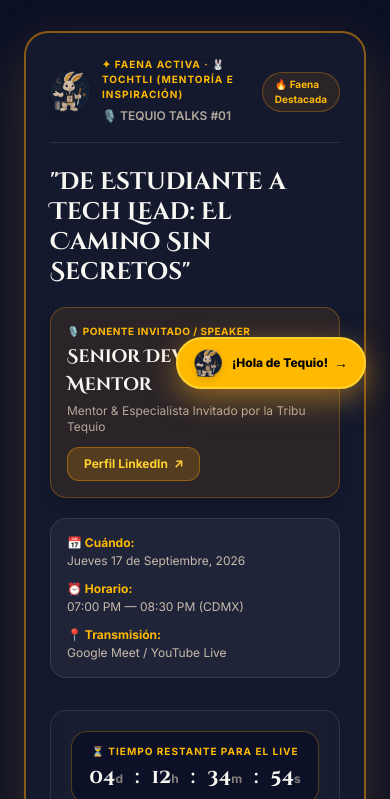
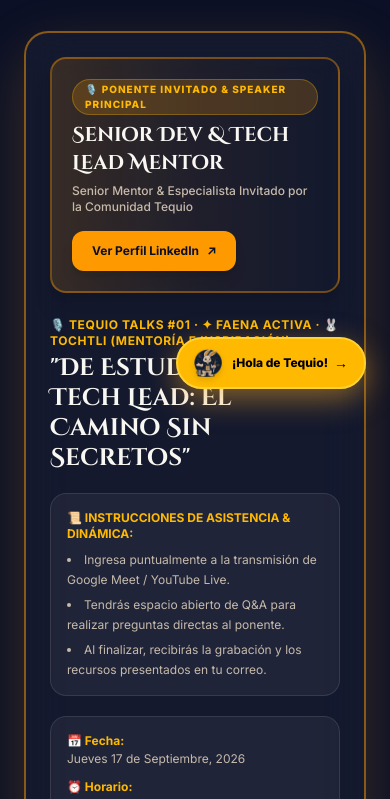
Before and after one commit to Tequio-team/TequioLandingPage, a Next.js app: page /eventos in a window 390 px wide. Shown: the part 431-1230 px from the top of the page. Built offline with nearby package versions, Linux system fonts and the light colour scheme; no server answers; the database is empty.

Commit message:
Prioritize Speaker profile and session instructions at the top of active talk card across desktop and mobile

```diff
--- a/app/eventos/page.tsx
+++ b/app/eventos/page.tsx
@@ -442,62 +442,25 @@ export default function EventosPage() {
                 className="relative p-6 md:p-10 rounded-3xl border-2 border-amber-500/50 bg-white/[0.04] backdrop-blur-xl shadow-2xl overflow-hidden space-y-6"
                 style={{ boxShadow: "0 20px 60px rgba(245, 166, 35, 0.2)" }}
               >
-                {/* HEADER CON BADGES & GUARDIÁN EN CHICO PARA MOBILE */}
-                <div className="flex items-center justify-between gap-4 border-b border-white/10 pb-4">
-                  <div className="flex items-center gap-3">
-                    {/* GUARDIÁN EN CHICO Y OPTIMIZADO (EVITA SOBRESATURACIÓN EN MOBILE) */}
-                    <div className="relative w-10 h-12 md:w-14 md:h-16 flex-shrink-0">
-                      <Image
-                        src={activeTalk.guardianSrc}
-                        alt="Guardián Tequio"
-                        fill
-                        className="object-contain drop-shadow-md"
-                        priority
-                      />
-                    </div>
-
-                    <div>
-                      <span className="font-inter text-[10px] md:text-xs uppercase tracking-widest font-bold text-amber-400 block">
-                        {activeTalk.tagHeader}
+                {/* 1. MÁXIMA PRIORIDAD: SHOWCASE DE CABECERA CON EL PONENTE & SU PERFIL */}
+                <div className="p-5 md:p-6 rounded-2xl bg-gradient-to-r from-amber-500/15 via-amber-500/5 to-transparent border-2 border-amber-500/40 flex flex-col md:flex-row md:items-center justify-between gap-4 shadow-xl">
+                  <div className="space-y-1.5">
+                    <div className="flex items-center gap-2">
+                      <span className="font-inter text-[10px] md:text-xs uppercase font-extrabold tracking-widest text-amber-400 px-3 py-0.5 rounded-full bg-amber-500/20 border border-amber-400/30">
+                        🎙️ Ponente Invitado & Speaker Principal
                       </span>
-                      <span className="font-inter text-xs text-arena/80 font-semibold">
-                        {activeTalk.typeBadge}
-                      </span>
-                    </div>
-                  </div>
-
-                  {alreadyRegistered ? (
-                    <span className="font-inter text-xs font-bold text-emerald-400 px-3 py-1 rounded-full bg-emerald-500/10 border border-emerald-500/30">
-                      ✓ Ya estás inscripto
-                    </span>
-                  ) : (
-                    <span className="font-inter text-[10px] md:text-xs font-bold text-amber-400 px-3 py-1 rounded-full bg-amber-500/10 border border-amber-500/30">
-                      🔥 Faena Destacada
+                      {alreadyRegistered && (
+                        <span className="font-inter text-[10px] font-bold text-emerald-400 px-2.5 py-0.5 rounded-full bg-emerald-500/10 border border-emerald-500/30">
+                          ✓ Inscripto
                         </span>
                       )}
                     </div>
 
-                <div className="grid grid-cols-1 lg:grid-cols-12 gap-8 items-start">
-
-                  {/* COLUMNA IZQUIERDA: PONENCIA, DESCRIPCIÓN & SHOWCASE DESTACADO DEL PONENTE */}
-                  <div className="lg:col-span-7 space-y-5">
-
-                    {/* TÍTULO DE LA PONENCIA */}
-                    <h2 className="font-cinzel text-blanco-lunar text-2xl md:text-3xl lg:text-4xl font-bold leading-tight">
-                      {activeTalk.title}
-                    </h2>
-
-                    {/* BLOQUE DESTACADO DEL PONENTE INVITADO (MÁXIMA IMPORTANCIA) */}
-                    <div className="p-4 md:p-5 rounded-2xl bg-amber-500/10 border border-amber-500/30 flex flex-col sm:flex-row sm:items-center justify-between gap-3 shadow-lg">
-                      <div className="space-y-1">
-                        <span className="font-inter text-[10px] uppercase font-bold text-amber-400 tracking-wider block">
-                          🎙️ Ponente Invitado / Speaker
-                        </span>
-                        <h4 className="font-cinzel text-blanco-lunar text-lg font-bold">
+                    <h3 className="font-cinzel text-blanco-lunar text-xl md:text-2xl font-bold">
                       {activeTalk.speaker}
-                        </h4>
-                        <p className="font-inter text-xs text-arena/80">
-                          Mentor & Especialista Invitado por la Tribu Tequio
+                    </h3>
+                    <p className="font-inter text-xs text-arena/90 font-medium">
+                      Senior Mentor & Especialista Invitado por la Comunidad Tequio
                     </p>
                   </div>
 
@@ -506,18 +469,43 @@ export default function EventosPage() {
                       href={activeTalk.speaker_social}
                       target="_blank"
                       rel="noopener noreferrer"
-                          className="cursor-pointer font-inter font-bold text-xs bg-amber-500/20 text-amber-300 border border-amber-500/40 px-4 py-2 rounded-xl hover:bg-amber-500 hover:text-azul-noche transition-all flex items-center justify-center gap-1.5 whitespace-nowrap self-start sm:self-center"
+                      className="cursor-pointer font-inter font-bold text-xs bg-amber-500 text-azul-noche px-5 py-3 rounded-xl shadow-lg hover:bg-amber-400 transition-all hover:scale-105 flex items-center justify-center gap-2 whitespace-nowrap self-start md:self-center"
                     >
-                          <span>Perfil LinkedIn</span>
+                      <span>Ver Perfil LinkedIn</span>
                       <span>↗</span>
                     </a>
                   )}
                 </div>
 
-                    {/* DETALLES DE FECHA Y HORARIO */}
+                {/* 2. TÍTULO DE LA PONENCIA E INSTRUCCIONES DE ACCESO */}
+                <div className="grid grid-cols-1 lg:grid-cols-12 gap-8 items-start">
+
+                  <div className="lg:col-span-7 space-y-5">
+                    <div>
+                      <span className="font-inter text-xs uppercase tracking-wider text-amber-400 font-bold block mb-1">
+                        {activeTalk.typeBadge} · {activeTalk.tagHeader}
+                      </span>
+                      <h2 className="font-cinzel text-blanco-lunar text-2xl md:text-3xl lg:text-4xl font-bold leading-tight">
+                        {activeTalk.title}
+                      </h2>
+                    </div>
+
+                    {/* INSTRUCCIONES Y DETALLES DE LA SESIÓN */}
+                    <div className="p-4 rounded-2xl bg-white/5 border border-white/10 space-y-2">
+                      <span className="font-inter text-xs uppercase font-bold text-amber-400 block">
+                        📜 Instrucciones de Asistencia & Dinámica:
+                      </span>
+                      <ul className="font-inter text-xs text-arena/90 space-y-1.5 list-disc list-inside leading-relaxed">
+                        <li>Ingresa puntualmente a la transmisión de {activeTalk.location}.</li>
+                        <li>Tendrás espacio abierto de Q&A para realizar preguntas directas al ponente.</li>
+                        <li>Al finalizar, recibirás la grabación y los recursos presentados en tu correo.</li>
+                      </ul>
+                    </div>
+
+                    {/* DÓNDE Y CUÁNDO */}
                     <div className="grid grid-cols-1 sm:grid-cols-3 gap-3 font-inter text-xs text-arena/90 bg-white/5 p-4 rounded-2xl border border-white/10">
                       <div>
-                        <span className="text-amber-400 font-bold block mb-0.5">📅 Cuándo:</span>
+                        <span className="text-amber-400 font-bold block mb-0.5">📅 Fecha:</span>
                         <span>{activeTalk.date}</span>
                       </div>
                       <div>
@@ -529,10 +517,9 @@ export default function EventosPage() {
                         <span>{activeTalk.location}</span>
                       </div>
                     </div>
-
                   </div>
 
-                  {/* COLUMNA DERECHA: RELOJ REGRESIVO Y BOTÓN RESERVA */}
+                  {/* COLUMNA DERECHA: RELOJ REGRESIVO Y BOTÓN DE RESERVA */}
                   <div className="lg:col-span-5 flex flex-col items-center text-center space-y-5 bg-white/[0.02] p-5 rounded-2xl border border-white/10">
 
                     {/* RELOJ REGRESIVO */}
@@ -567,6 +554,19 @@ export default function EventosPage() {
                       <span className="font-inter text-xs text-arena/80 block">
                         👥 <strong>{activeTalk.registeredCount} / {activeTalk.capacityLimit}</strong> Lugares Reservados
                       </span>
+                    </div>
+
+                    {/* DISCRETO GUARDIÁN EN LA ESQUINA INFERIOR */}
+                    <div className="pt-2 flex items-center justify-center gap-2 text-arena/60 font-inter text-[10px]">
+                      <div className="relative w-5 h-6">
+                        <Image
+                          src={activeTalk.guardianSrc}
+                          alt="Guardián Tequio"
+                          fill
+                          className="object-contain opacity-70"
+                        />
+                      </div>
+                      <span>Faena custodiada por Tequio</span>
                     </div>
 
                   </div>
```
Lines whose indentation alone changed are shown as unchanged.
